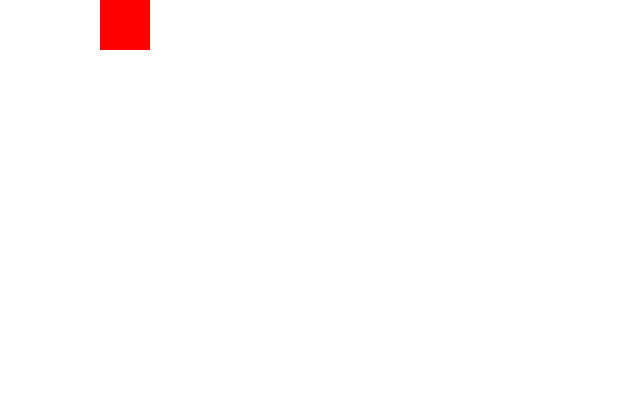
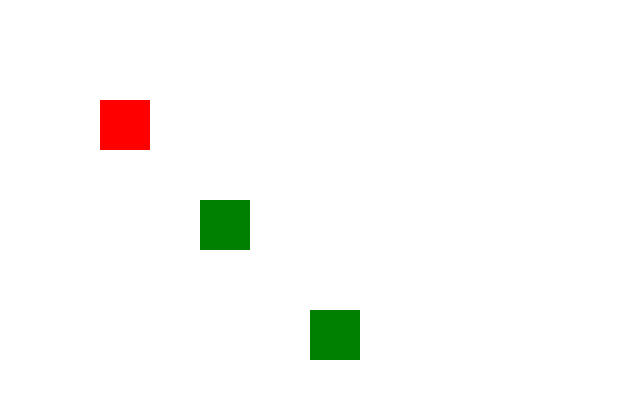
Before and after one commit to ninjonpotato/Gama-Projekt, a plain HTML site: page game-screen.html in a window 1280 px wide. Shown: the whole page, without its empty margins (0-640 px from the left). Drawn offline with Linux system fonts and the light colour scheme.

Commit message:
utes és classokra valogatas

```diff
--- /dev/null
+++ b/Gonosz.js
@@ -0,0 +1,24 @@
+class Gonosz {
+    hp = 100
+    x=0
+    y = 0
+    gonosz = ""
+    width = 0;
+    height = 0;
+    constructor(x,y,hp) {
+        this.x = x;
+        this.y = y;
+        this.hp = hp
+        this.gonosz = document.createElement("div");
+        this.gonosz.style.left = x;
+        this.gonosz.style.top = y;
+        this.width = 50;
+        this.height = 50
+        this.gonosz.style.width = this.width;
+        this.gonosz.style.height = this.height;
+        this.gonosz.style.backgroundColor = "green"
+        this.gonosz.style.position = "absolute"
+        this.gonosz.setAttribute("id","gonosz")
+        document.body.appendChild(this.gonosz)
+    }
+    }
--- /dev/null
+++ b/Hitbox.js
@@ -0,0 +1,27 @@
+class Hitbox {
+    x = 0;
+    y = 0;
+
+
+
+    width = 0;
+    height = 0;
+    parent = "";
+    div = ""
+    constructor(x,y,width,height,parent) {
+        this.x = x;
+        this.y = y;
+        this.height = height;
+        this.width = width;
+        this.parent = parent;
+        this.div = document.createElement("div")
+        this.div.style.backgroundColor = "blue"
+        this.div.style.left = this.x;
+        this.div.style.top = this.y;
+        this.div.style.width = this.width
+        this.div.style.height = this.height
+        this.div.style.position = "relative"
+        this.div.style.display = "none";
+        parent.appendChild( this.div);
+    }
+}
--- /dev/null
+++ b/Karakter.js
@@ -0,0 +1,92 @@
+class Karakter {
+    hp = 100
+    dmg = 1
+    speed= 0.70;
+    stop= 0.90;
+    maxspeed = 4;
+    karakter = "";
+    hitbox = "";
+    x = 0;
+    y = 0;
+    speedX = 0;
+    speedY = 0;
+    angle = 0;
+    irany = {
+    up:false,
+    down:false,
+    left:false,
+    right:false,
+
+    }
+
+    eger = {
+        x: null,
+        y: null
+    }
+    constructor(div,x,y) {
+        this.x = x;
+        this.y = y;
+        this.karakter = div;
+        this.karakter.style.left = x;
+        this.karakter.style.top = y;
+        this.karakter.style.transform = "rotate("+this.angle+"deg)"
+        this.hitbox = new Hitbox(this.y/2,25*-1,50,100,karakter)
+
+    }
+
+    mozgas() {
+   if(this.irany.right) this.speedX = Math.min(this.speedX + this.speed, this.maxspeed);
+    if(this.irany.left)  this.speedX = Math.max(this.speedX - this.speed, -this.maxspeed);
+    if(this.irany.up)  this.speedY = Math.max(this.speedY - this.speed, -this.maxspeed);
+    if(this.irany.down)  this.speedY = Math.min(this.speedY + this.speed, this.maxspeed);
+    if(!this.irany.right && !this.irany.left) this.speedX *= this.stop;
+    if(!this.irany.up && !this.irany.down) this.speedY *= this.stop
+    this.x += this.speedX;
+    this.y+= this.speedY
+    karakter.style.left = this.x;
+    karakter.style.top = this.y;
+
+
+
+    }
+
+    utes() {
+
+        for(let i = 0; i < enemyk.length; i++) {
+            this.talalat(enemyk[i]);
+        }
+
+        this.hitbox.div.style.display = "block";
+        setTimeout(function(){
+            this.hitbox.div.style.display = "none";
+
+        }.bind(this),100)
+
+    }
+
+    talalat(enemy) {
+
+
+
+        let hitboxKord = {
+            x1:this.x-25,
+            y1:this.y-50,
+            x2:this.x+this.hitbox.width+20,
+            y2:this.y-this.hitbox.height,
+            height: this.hitbox.height,
+            width: this.hitbox.width
+        }
+        console.log(hitboxKord.x2 + "," + hitboxKord.y2)
+    }
+
+    hitbox_lekovetes() {
+
+        let u = this.eger.x - this.x-50/2
+        let v = this.eger.y - this.y-50/2
+        let angleRad = Math.atan2(v,u)
+        let angle = angleRad * (180/Math.PI)
+        this.karakter.style.transform = "rotate("+angle+"deg)"
+
+    }
+
+}
--- a/game-screen.html
+++ b/game-screen.html
@@ -9,60 +9,60 @@
             position: absolute;
 
         }
+
         </style>
 
         </head>
         <body>
             <div id="karakter"></div>
         </body>
+        <script src="Karakter.js"></script>
+        <script src="Gonosz.js"></script>
+        <script src="Hitbox.js"></script>
         <script>
 
-            let irany = {
-            up:false,
-            down:false,
-            left:false,
-            right:false
-            }
 
-            let player = document.getElementById("karakter");
-            let speed= 0.70;
-             let stop= 0.90;
-            let maxspeed = 4;
-            let x =100
-            let y = 0;
-            let speedX = 0
-            let speedY = 0
+            let enemyk = [];
 
-            player.style.top = y
-            player.style.left = x
+            enemyk.push(new Gonosz(200,200,110))
+            enemyk.push(new Gonosz(310,310,110))
+            console.log(enemyk[0].hp)
+
+            let player = new Karakter(document.getElementById("karakter"),100,100)
+
+
             this.document.addEventListener("keydown", function(e) {
-                if(e.key == "w") {irany.up = true; }
-               if(e.key == "s") {irany.down = true;}
-               if(e.key == "a") {irany.left = true;}
-               if(e.key == "d") {irany.right = true;}
+                if(e.key == "w") {player.irany.up = true; }
+               if(e.key == "s") {player.irany.down = true;}
+               if(e.key == "a") {player.irany.left = true;}
+               if(e.key == "d") {player.irany.right = true;  }
+               if(e.key == "f") {
+             }
             });
             this.document.addEventListener("keyup", function(e) {
-                if(e.key == "w") {irany.up = false;}
-               if(e.key == "s") {irany.down = false;}
-               if(e.key == "a") {irany.left = false; }
-               if(e.key == "d") {irany.right = false; }
+                if(e.key == "w") {player.irany.up = false;}
+               if(e.key == "s") {player.irany.down = false;}
+               if(e.key == "a") {player.irany.left = false; }
+               if(e.key == "d") {player.irany.right = false; }
+
             });
-            mozgas()
-            function mozgas() {
 
-                    setInterval(function(){
-                    if(irany.right)  speedX = Math.min(speedX + speed, maxspeed);
-                    if(irany.left)  speedX = Math.max(speedX - speed, -maxspeed);
-                    if(irany.up)  speedY = Math.max(speedY - speed, -maxspeed);
-                    if(irany.down)  speedY = Math.min(speedY + speed, maxspeed);
-                    if(!irany.right && !irany.left) speedX *= stop;
-                    if(!irany.up && !irany.down) speedY *= stop
-                    x += speedX;
-                    y+= speedY
-                    player.style.left = x;
-                    player.style.top = y;
-                    }, 10)
-            }
+            this.document.addEventListener("mousemove", function(e) {
+                player.eger.x = e.x;
+                player.eger.y = e.y;
+                player.hitbox_lekovetes()
+
+            })
+            this.document.addEventListener("click",function(e) {
+                player.utes();
+            })
+
+
+            setInterval(function() {player.mozgas()},10)
+
+
+
+
 
 
 
```
